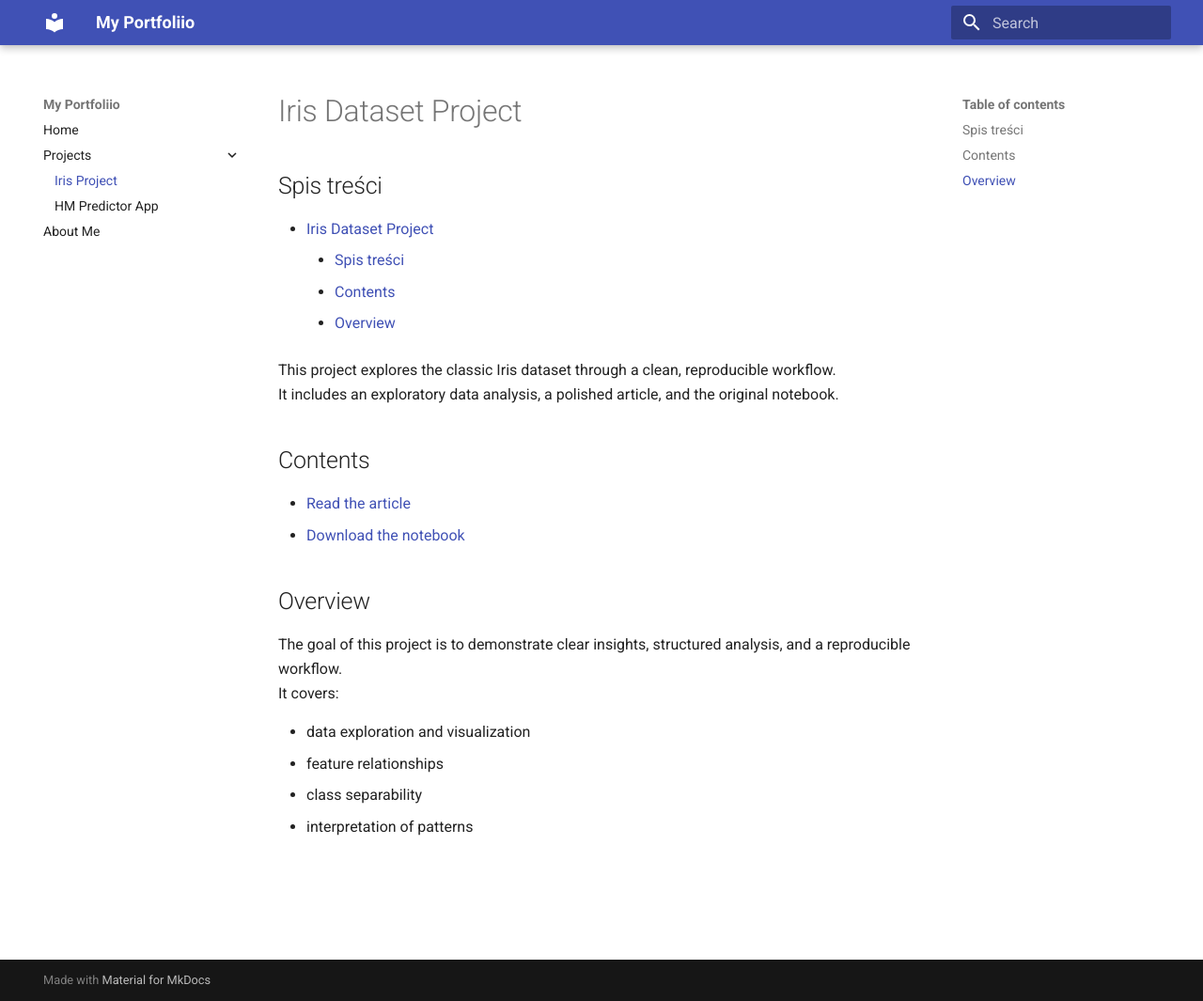
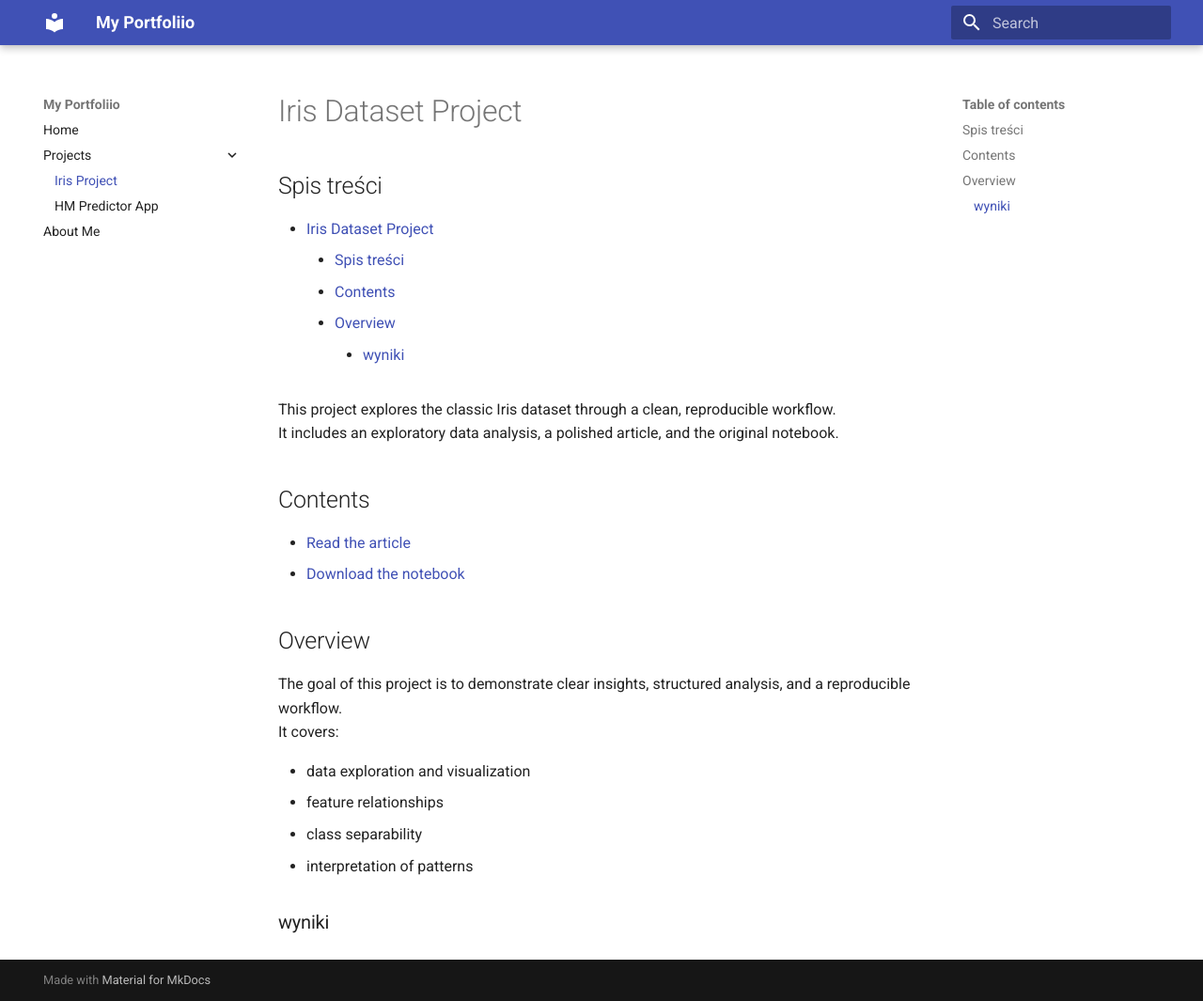
Before and after one commit to edutroniks/ds_ai_portfolio, an MkDocs documentation site: the page built from docs/iris/index.md, in a window 1280 px wide and 1065 px high. Shown: the whole window at 94% size. Built offline with MkDocs 1.6.1 and Material for MkDocs 9.7.7, drawn with Linux system fonts in a browser that asks for light colours.

Commit message:
mkdocs yaml iris add navigation2

```diff
--- a/docs/iris/index.md
+++ b/docs/iris/index.md
@@ -19,3 +19,6 @@ It covers:
 - feature relationships
 - class separability
 - interpretation of patterns
+
+
+### wyniki
--- a/mkdocs.yml
+++ b/mkdocs.yml
@@ -8,15 +8,14 @@ site_url: https://edutroniks.github.io/ds_ai_portfolio/
 markdown_extensions:
   - attr_list
   - toc:
-      permalink: true  # Dodaje ikonkę linku obok nagłówka
-
+      permalink: true
 
 theme:
   name: material
+  features:           # Musi być dokładnie pod 'name'
+    - toc.follow
+    - navigation.top
 
-  features:
-      - toc.follow      # Podświetla sekcję, w której aktualnie jest czytelnik
-      - navigation.top  # Dodaje przycisk "wróć na górę"
 nav:
   - Home: index.md
   - Projects:
```
Also changed, not shown: 1 other file.
